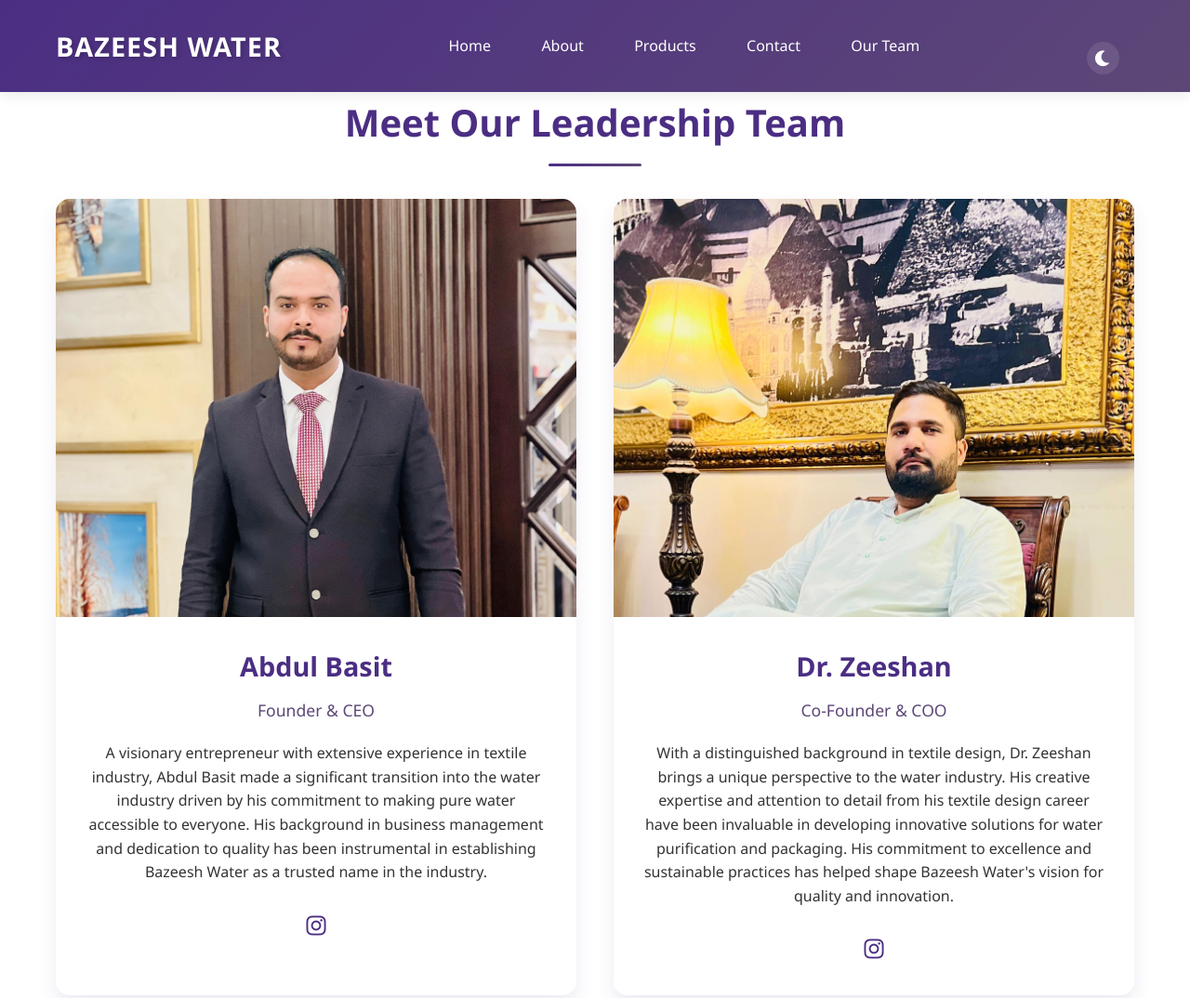
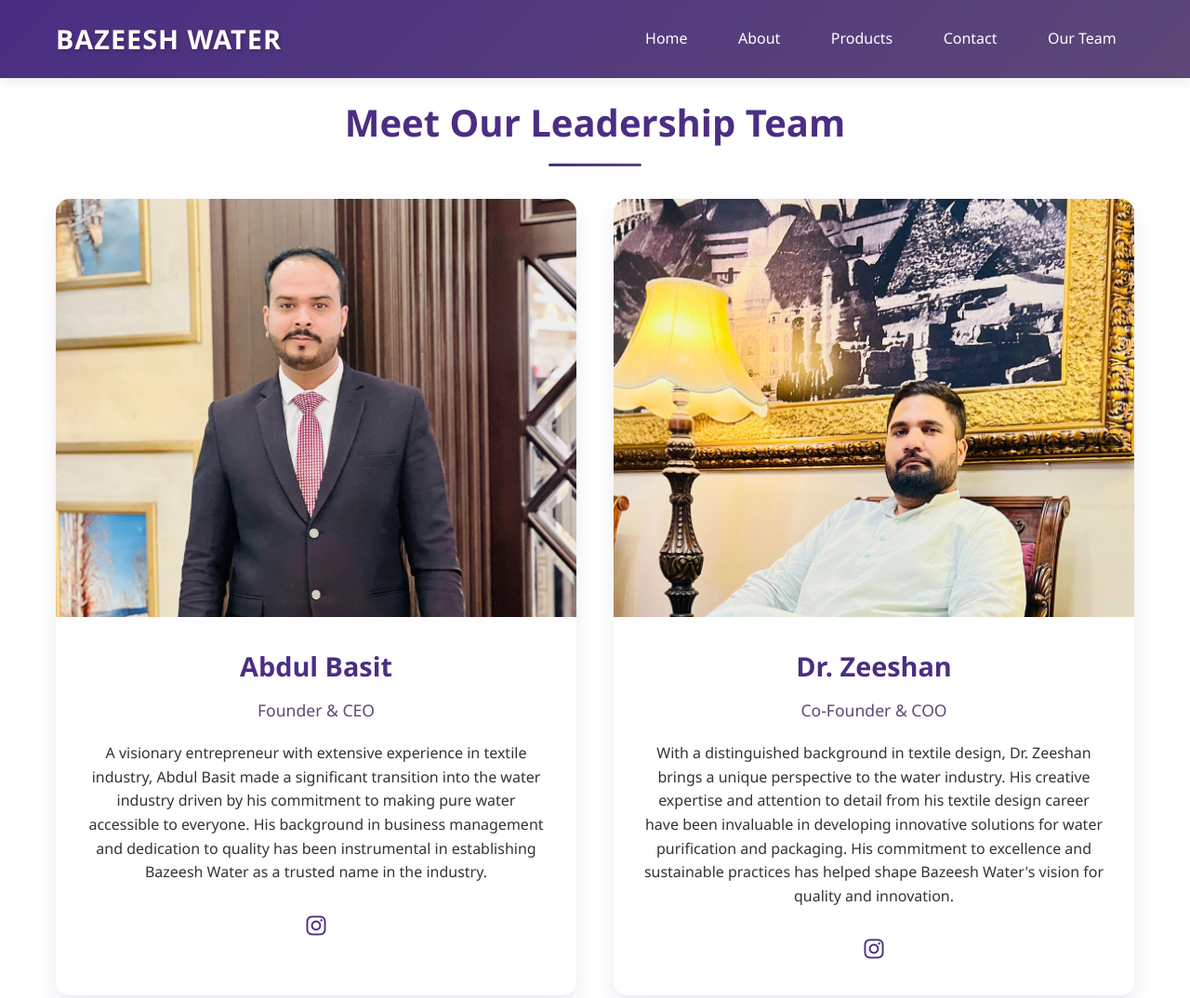
Before and after one commit to abdulmajid-1/Bazeesh-Website, a plain HTML site: page owners.html in a window 1280 px wide. Shown: the top 1074 px of the page at 93% size. Drawn offline with Linux system fonts and the light colour scheme.

Commit message:
Remove dark mode toggle from team page

```diff
--- a/owners.html
+++ b/owners.html
@@ -19,13 +19,6 @@
                 <li><a href="index.html#contact">Contact</a></li>
                 <li><a href="owners.html" class="active">Our Team</a></li>
             </ul>
-            <div class="theme-switch">
-                <input type="checkbox" id="theme-toggle">
-                <label for="theme-toggle" class="theme-label">
-                    <i class="fas fa-sun"></i>
-                    <i class="fas fa-moon"></i>
-                </label>
-            </div>
             <div class="hamburger">
                 <span></span>
                 <span></span>
```
